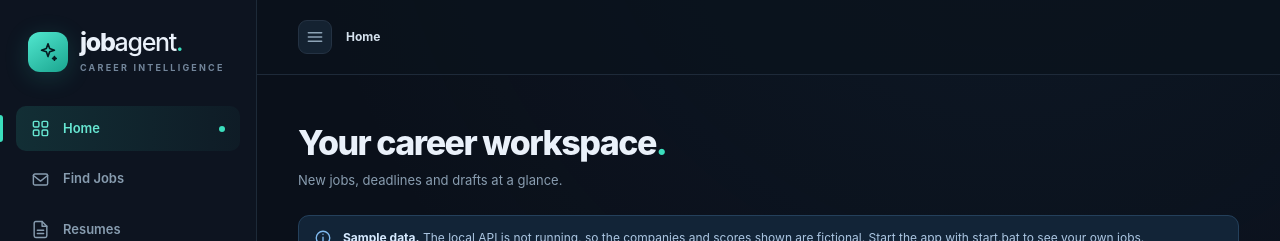
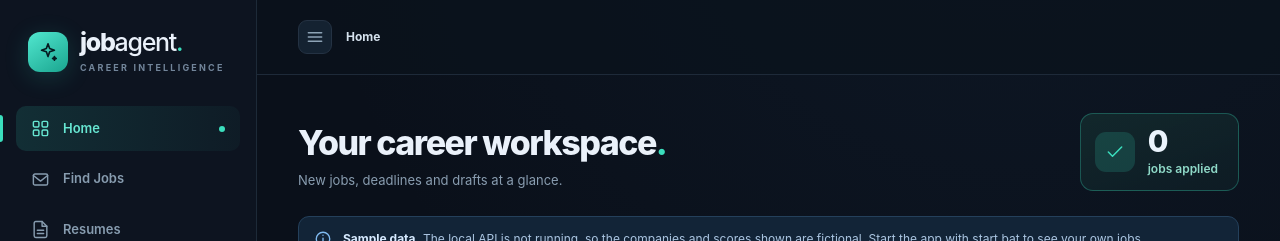
Before and after one commit to ArnoldL544/job-agent, a Next.js app in the folder frontend/: page / in a window 1280 px wide. Shown: the top 241 px of the page. Built offline with nearby package versions, Linux system fonts and the light colour scheme; no server answers.

Commit message:
feat: show how many jobs you've applied to on Home
A count beside the Home title, right-aligned with the cards. It counts jobs ticked as applied on Home or set to an applied status on the job page.

```diff
--- a/frontend/src/app/components/studio.css
+++ b/frontend/src/app/components/studio.css
@@ -182,3 +182,8 @@
 .draft-latest{border-color:rgba(59,222,189,.4);color:#6fdcc4}
 .draft-review{white-space:nowrap}
 .draft-list-error{margin:0 24px 8px}
+/* Home: applied count, right of the page title */
+.applied-total{display:flex;align-items:center;gap:13px;padding:12px 20px 12px 14px;border-radius:13px;border:1px solid rgba(59,222,189,.3);background:linear-gradient(160deg,rgba(21,47,48,.75),rgba(14,28,37,.9));flex-shrink:0}
+.applied-total-icon{width:40px;height:40px;border-radius:11px;display:grid;place-items:center;background:rgba(59,222,189,.16);color:#3bdebd}
+.applied-total strong{display:block;font-size:30px;font-weight:800;letter-spacing:-1px;line-height:1;color:#eaf3fc}
+.applied-total small{display:block;margin-top:4px;font-size:12px;font-weight:600;color:#8fd9c8}
--- a/frontend/src/app/page.tsx
+++ b/frontend/src/app/page.tsx
@@ -174,6 +174,8 @@ export default function Home() {
   const selected = jobs.find(j => j.id === selectedId) ?? jobs[0];
   const activeMenu = page === "profile" ? "master" : LIST_PAGES.includes(page) || page === "details" ? "overview" : page;
   const hero = TITLES[page];
+  // Ticks on Home and "Applied"-type statuses share one tracker; count only jobs still in the list.
+  const appliedCount = jobs.filter(j => applied.includes(j.id)).length;
   const listTitle = listPage === "overview" ? "Home" : TITLES[listPage].title;
   const crumb = page === "details" ? (listPage === "overview" ? `Home / ${selected.company}` : `Home / ${listTitle} / ${selected.company}`)
     : page === "profile" ? "Master Resume / My Profile"
@@ -192,7 +194,12 @@ export default function Home() {
     <main className="main-content">
       <header className="topbar"><div className="topbar-left"><button className="mobile-menu icon-button" onClick={() => setSidebarOpen(true)} aria-label="Open navigation"><Icon name="menu" size={20}/></button><span className="breadcrumb-active">{crumb}</span></div></header>
       <div className="page-content">
-        <div className="page-heading"><div><h1>{hero.title}<span className="title-accent">.</span></h1><p>{hero.subtitle}</p></div></div>
+        <div className="page-heading"><div><h1>{hero.title}<span className="title-accent">.</span></h1><p>{hero.subtitle}</p></div>
+          {page === "overview" && <div className="applied-total" title="Jobs you ticked as applied on Home (or set to Applied on the job page)">
+            <span className="applied-total-icon"><Icon name="check" size={20}/></span>
+            <span><strong>{appliedCount}</strong><small>{appliedCount === 1 ? "job applied" : "jobs applied"}</small></span>
+          </div>}
+        </div>
         {!local && <div className="demo-notice"><Icon name="info" size={18}/><span><strong>Sample data.</strong> The local API is not running, so the companies and scores shown are fictional. Start the app with start.bat to see your own jobs.</span></div>}
 
         {page === "overview" && <HomePage dataMode={dataMode} jobs={jobs} resumes={resumes} shortlisted={shortlisted} applied={applied}
```
